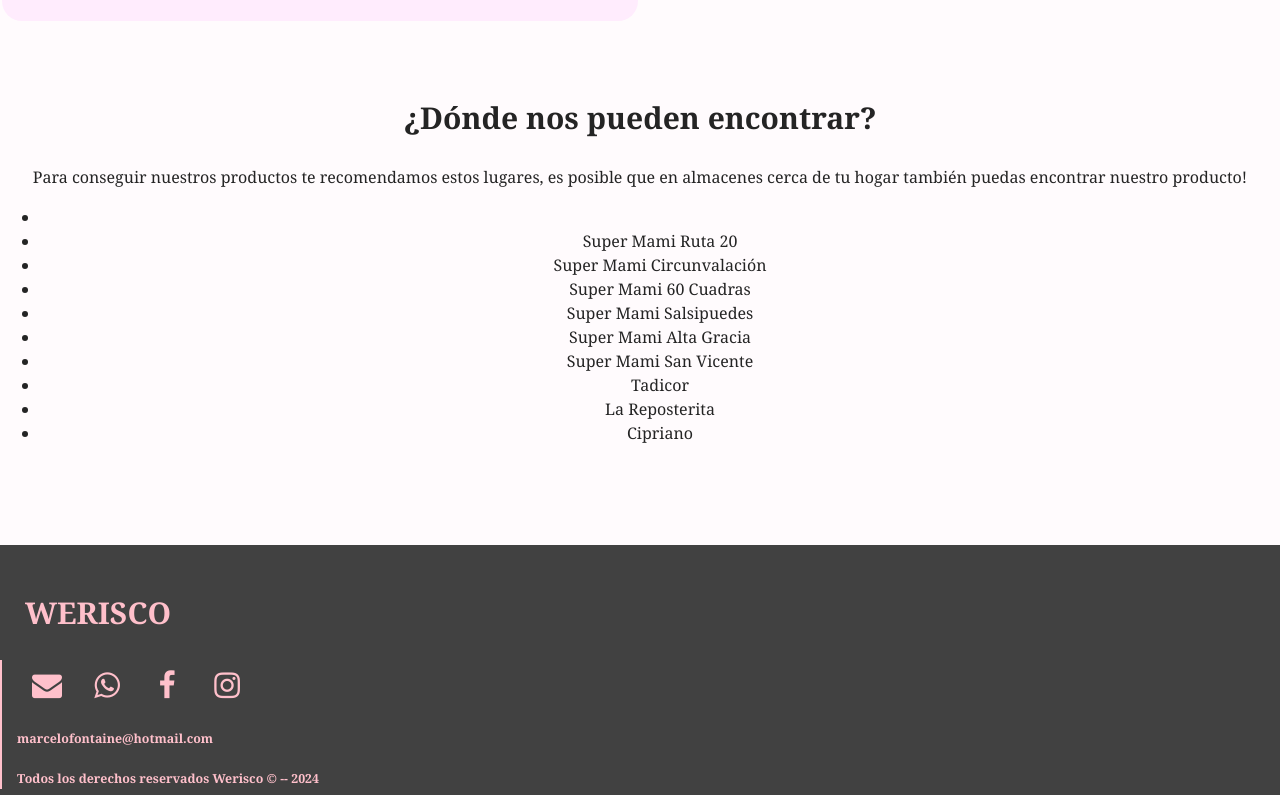
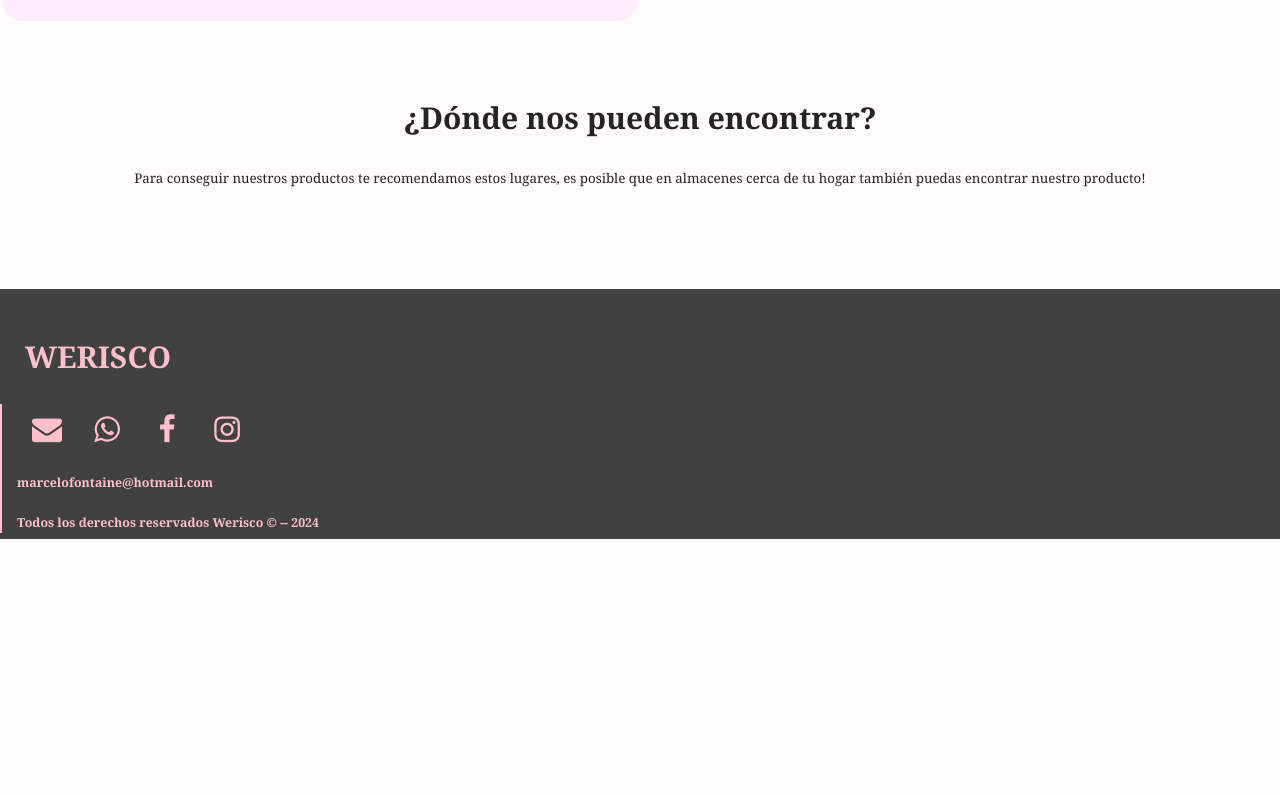
Before and after one commit to IgnacioFontaine/LandingWerisco, a React (Vite) app in the folder client/: page / in a window 1280 px wide. Shown: the part 947-1742 px from the top of the page. After the commit the page ends 1486 px from the top, so only its background shows below. Built offline with nearby package versions, Linux system fonts and the light colour scheme.

Commit message:
cambio locations

```diff
--- a/client/src/assets/Components/Locations/locations.jsx
+++ b/client/src/assets/Components/Locations/locations.jsx
@@ -1,6 +1,6 @@
 import "./locations.css"
 
-const Places = ({id,image, name, ref}) => {
+const Places = ({ id, name, ref }) => {
   <div>
     <div>
       {/* <img></img> */}
@@ -14,7 +14,19 @@
 
 
 function AllPlaces() {
-  const places = [{id:1 , name:"Super Mami Rodriguez del Busto", ref:""},]
+  const places = [
+    { id: 4, name: "Super Mami Rodriguez del Busto", ref: "" },
+    { id: 5, name: "Super Mami Ruta 20", ref: "" },
+    { id: 6, name: "Super Mami Circunvalación", ref: "" },
+    { id: 7, name: "Super Mami 60 Cuadras", ref: "" },
+    { id: 8, name: "Super Mami Salsipuedes", ref: "" },
+    { id: 9, name: "Super Mami Alta Gracia", ref: "" },
+    { id: 10, name: "Super Mami San Vicente", ref: "" },
+    { id: 11, name: "Tadicor", ref: "" },
+    { id: 12, name: "La Reposterita", ref: "" },
+    { id: 13, name: "Cipriano", ref: "" },
+    { id: 14, name: "Gloria", ref: "" },
+    { id: 15, name: "", ref: "" },]
 
   return (
     <div >
@@ -34,23 +46,11 @@
     <>
       <section className="locations">
         <h2 id="donde-encontrarnos">¿Dónde nos pueden encontrar?</h2>
-          <p>
+          <small>
             Para conseguir nuestros productos te recomendamos estos lugares, es
             posible que en almacenes cerca de tu hogar también puedas encontrar
             nuestro producto!
-          </p>
-          <ul>
-            <li></li>
-            <li>Super Mami Ruta 20</li>
-            <li>Super Mami Circunvalación</li>
-            <li>Super Mami 60 Cuadras</li>
-            <li>Super Mami Salsipuedes</li>
-            <li>Super Mami Alta Gracia</li>
-            <li>Super Mami San Vicente</li>
-            <li>Tadicor</li>
-            <li>La Reposterita</li>
-            <li>Cipriano</li>
-          </ul>
+          </small>
       </section>
     </>
   )
```
